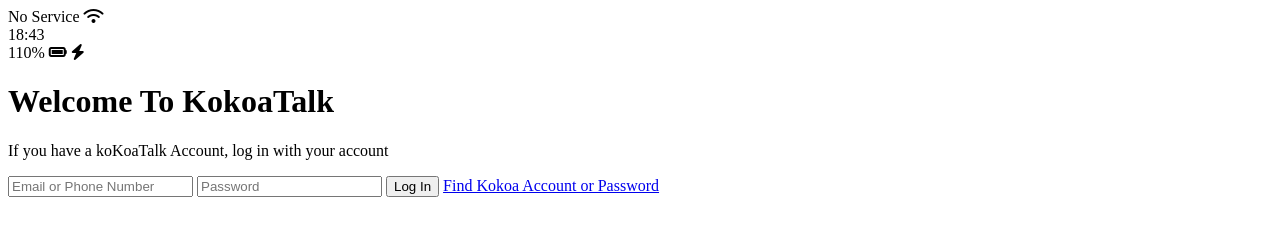
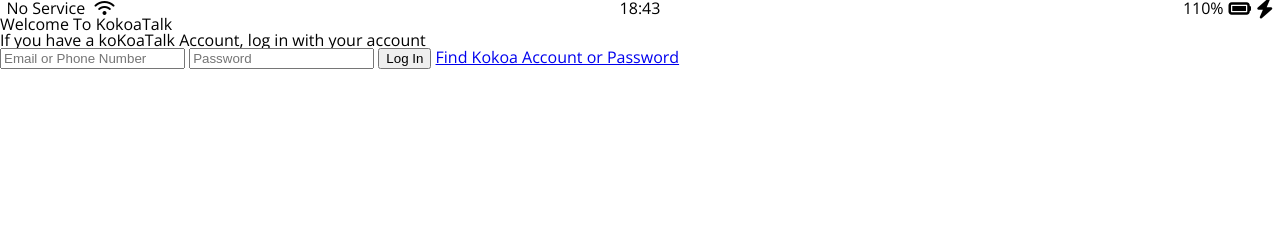
Before and after one commit to fghy788/HTML_CSS_STUDY, a plain HTML site: page index.html in a window 1280 px wide. Drawn offline with nearby package versions, Linux system fonts and the light colour scheme.

Commit message:
css update

```diff
--- /dev/null
+++ b/CSS/reset.css
@@ -0,0 +1,129 @@
+/* http://meyerweb.com/eric/tools/css/reset/
+   v2.0 | 20110126
+   License: none (public domain)
+*/
+
+html,
+body,
+div,
+span,
+applet,
+object,
+iframe,
+h1,
+h2,
+h3,
+h4,
+h5,
+h6,
+p,
+blockquote,
+pre,
+a,
+abbr,
+acronym,
+address,
+big,
+cite,
+code,
+del,
+dfn,
+em,
+img,
+ins,
+kbd,
+q,
+s,
+samp,
+small,
+strike,
+strong,
+sub,
+sup,
+tt,
+var,
+b,
+u,
+i,
+center,
+dl,
+dt,
+dd,
+ol,
+ul,
+li,
+fieldset,
+form,
+label,
+legend,
+table,
+caption,
+tbody,
+tfoot,
+thead,
+tr,
+th,
+td,
+article,
+aside,
+canvas,
+details,
+embed,
+figure,
+figcaption,
+footer,
+header,
+hgroup,
+menu,
+nav,
+output,
+ruby,
+section,
+summary,
+time,
+mark,
+audio,
+video {
+  margin: 0;
+  padding: 0;
+  border: 0;
+  font-size: 100%;
+  font: inherit;
+  vertical-align: baseline;
+}
+/* HTML5 display-role reset for older browsers */
+article,
+aside,
+details,
+figcaption,
+figure,
+footer,
+header,
+hgroup,
+menu,
+nav,
+section {
+  display: block;
+}
+body {
+  line-height: 1;
+}
+ol,
+ul {
+  list-style: none;
+}
+blockquote,
+q {
+  quotes: none;
+}
+blockquote:before,
+blockquote:after,
+q:before,
+q:after {
+  content: "";
+  content: none;
+}
+table {
+  border-collapse: collapse;
+  border-spacing: 0;
+}
--- /dev/null
+++ b/CSS/status-bar.css
@@ -0,0 +1,27 @@
+.status-bar {
+  display: flex;
+  justify-content: center;
+}
+
+.status-bar__column {
+  width: 33%;
+}
+
+.status-bar__column:first-child span {
+  margin-right: 5px;
+}
+
+.status-bar__column:nth-child(2) {
+  display: flex;
+  justify-content: center;
+}
+
+.status-bar__column:nth-child(3) {
+  display: flex;
+  justify-content: flex-end;
+  align-items: center;
+}
+
+.status-bar__column .fa-battery-full {
+  margin: 0px 5px;
+}
--- /dev/null
+++ b/CSS/styles.css
@@ -0,0 +1,8 @@
+@import url("https://fonts.googleapis.com/css2?family=Noto+Sans+KR:wght@100&family=Open+Sans&display=swap");
+@import "reset.css";
+@import "status-bar.css";
+
+body {
+  font-family: "Noto Sans KR", sans-serif;
+  font-family: "Open Sans", sans-serif;
+}
--- a/index.html
+++ b/index.html
@@ -1,28 +1,28 @@
 <!DOCTYPE html>
 <html lang="en">
   <head>
+    <link rel="stylesheet" href="CSS/styles.css"/>
     <meta charset="UTF-8" />
-    <meta http-equiv="X-UA-Compatible" content="IE=edge" />
     <meta name="viewport" content="width=device-width, initial-scale=1.0" />
     <title>Welcome to KokoaTalk</title>
   </head>
   <body>
-    <div id="status-bar">
-      <div class="sattus-bar__column">
+    <div class="status-bar">
+      <div class="status-bar__column">
         <span>No Service</span>
         <!--wifi icon-->
         <i class="fa-solid fa-wifi"></i>
         </svg>
       </div>
-      <div class="sattus-bar__column">
+      <div class="status-bar__column">
         <span>18:43</span>
       </div>
-      <div class="sattus-bar__column">
+      <div class="status-bar__column">
         <sapn>110%</sapn>
         <!--배터리-->
-        <i class="fa-solid fa-battery-full"></i>
+        <i class="fa-solid fa-battery-full fa-lg"></i>
         <!--충전하이콘-->
-        <i class="fa-solid fa-bolt"></i>
+        <i class="fa-solid fa-bolt fa-lg"></i>
       </div>
     </div>
 
@@ -38,15 +38,11 @@
         <input type="password" placeholder="Password"/>
         <input type="submit" value="Log In"/>
         <a href='#'>Find Kokoa Account or Password</a>
-
     </form>
 
 
 
 
-    <script
-      src="https://kit.fontawesome.com/12367c0dbb.js"
-      crossorigin="anonymous"
-    ></script>
+    <script src="https://kit.fontawesome.com/8c148bf2e2.js" crossorigin="anonymous"></script>
   </body>
 </html>
```
Also changed, not shown: screenshot/css/styles.css (deleted).
